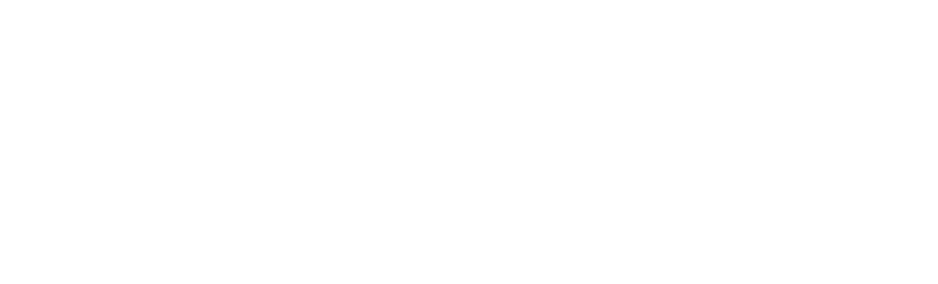
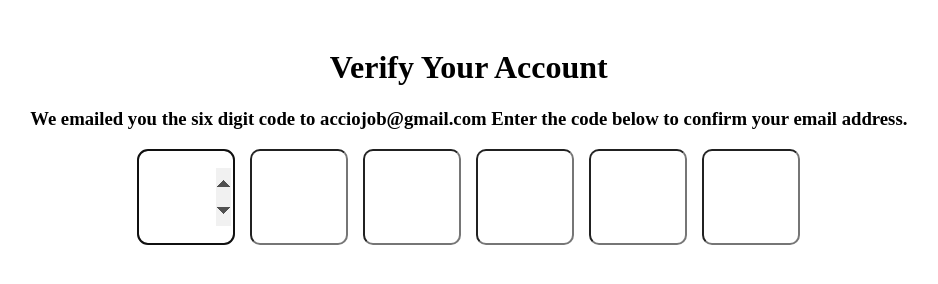
Before and after one commit to acciojob/OTP-gautamsiddharth09, a website: page main.html in a window 1280 px wide. Shown: the whole page, without its empty margins (128-1066 px from the left). Drawn offline with Linux system fonts and the light colour scheme.

Commit message:
created a submission

```diff
--- a/main.html
+++ b/main.html
@@ -8,6 +8,23 @@
 
 <body>
 	<!-- the entire body must be written by student -->
+<div class="container">
+	<h1 id="verification_heading">Verify Your Account</h1>
+	<h3 id="verification_subtext">We emailed you the six digit code to acciojob@gmail.com Enter the code below to confirm your email address.</h3>
+    <div class="code-container">
+		<input type="number" maxlength="1" class="code">
+		<input type="number" class="code">
+		<input type="number" class="code">
+		<input type="number" class="code">
+		<input type="number" class="code">
+		<input type="number" class="code">
+	</div>
+</div>
+
+
+
+
+
     <script type="text/javascript" src="./script.js">
 </script>
 
--- a/script.js
+++ b/script.js
@@ -1 +1,24 @@
 //your JS code here. If required.
+let inputs =  document.querySelectorAll(".code");
+inputs[0].focus();
+
+inputs.forEach((input,index) =>{
+	input.addEventListener("input", (e) =>{
+		let value = e.target.value;
+		if(value.length > 0 && index < inputs.length-1) {
+			inputs[index+1].focus();
+		}
+	});
+	input.addEventListener("keydown",(e) =>{
+		 if (e.key === "Backspace") {
+			if(e.target.value === "" &&  index > 0){
+				inputs[index-1].focus();
+				inputs[index-1].value = "";
+
+			}
+			else{
+				e.target.value = "";
+			}
+		}
+	});
+});
--- a/styles.css
+++ b/styles.css
@@ -1 +1,22 @@
 /*  your css code here. If applicable */
+
+.container{
+	width:90%;
+	text-align:center;
+	padding:20px;
+
+}
+
+.code-container{
+	gap:15px;
+	display:flex;
+	justify-content:center;
+}
+
+.code{
+	width:90px;
+	height:90px;
+	font-size:50px;
+	text-align:center;
+	border-radius:10px;
+}
```
